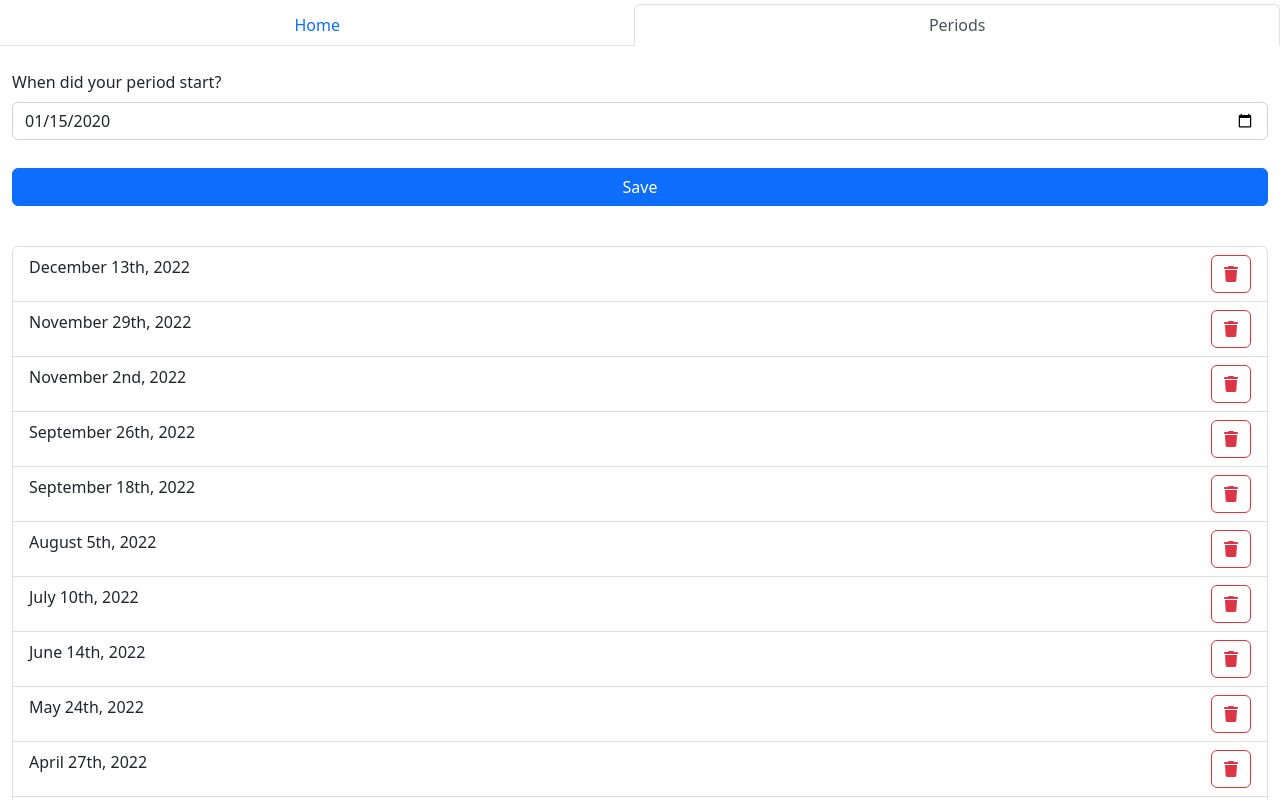
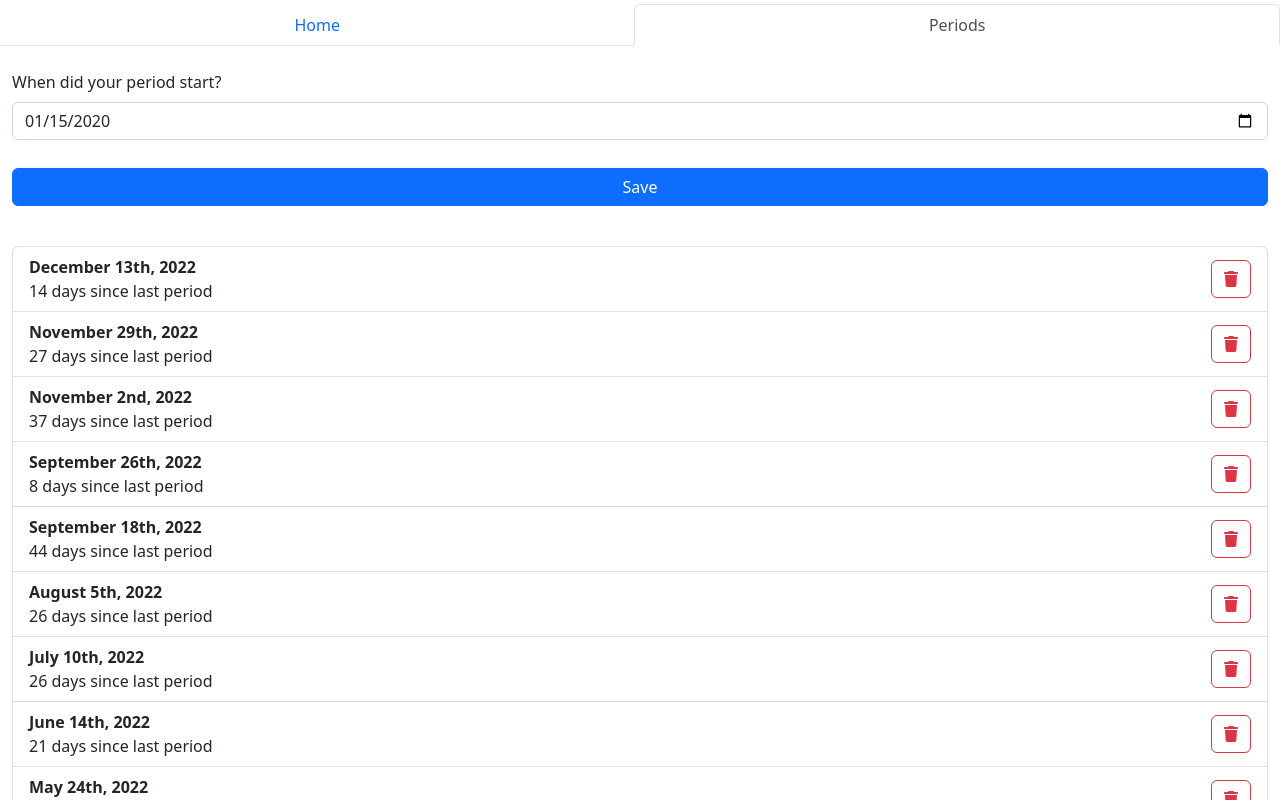
Before and after one commit to osuvaldo90/fried-eggs, a Next.js app: page /periods in a window 1280 px wide. Both pictures are taken after typing "2020-01-15" into the empty fields and a click on the button "GENERATE DATA". Shown: the top 800 px of the page. Built offline with nearby package versions, Linux system fonts and the light colour scheme.

Commit message:
Add days since last period

```diff
--- a/pages/periods.tsx
+++ b/pages/periods.tsx
@@ -1,6 +1,6 @@
 import { faTrash } from '@fortawesome/free-solid-svg-icons'
 import { FontAwesomeIcon } from '@fortawesome/react-fontawesome'
-import { format, parse } from 'date-fns'
+import { differenceInDays, format, parse } from 'date-fns'
 import { Formik, FormikHelpers } from 'formik'
 import _ from 'lodash'
 import { useState } from 'react'
@@ -45,6 +45,13 @@ const History = ({
     setTimeout(() => setShowSavedToast(false), 3000)
   }
 
+  const reversedAndAugmentedHistory = [...periodHistory].reverse().map((period, index, array) => ({
+    ...period,
+    ...(index < array.length - 1
+      ? { daysSinceLastPeriod: differenceInDays(period.date, array[index + 1]!.date) }
+      : {}),
+  }))
+
   return (
     <>
       <Row>
@@ -66,16 +73,17 @@ const History = ({
       <Row className="mt-3">
         <Col>
           <ListGroup>
-            {[...periodHistory].reverse().map(({ id, date }) => (
-              <ListGroup.Item key={id}>
-                {format(date, 'MMMM do, yyyy')}
-                <Button
-                  className="float-end"
-                  variant="outline-danger"
-                  onClick={() => deletePeriod(id)}
-                >
-                  <FontAwesomeIcon icon={faTrash} />
-                </Button>
+            {reversedAndAugmentedHistory.map(({ id, date, daysSinceLastPeriod }) => (
+              <ListGroup.Item key={id} className="d-flex flex-row">
+                <div>
+                  <div className="fw-bold">{format(date, 'MMMM do, yyyy')}</div>
+                  {daysSinceLastPeriod && <div>{daysSinceLastPeriod} days since last period</div>}
+                </div>
+                <div className="ms-auto my-auto">
+                  <Button variant="outline-danger" onClick={() => deletePeriod(id)}>
+                    <FontAwesomeIcon icon={faTrash} />
+                  </Button>
+                </div>
               </ListGroup.Item>
             ))}
           </ListGroup>
```
